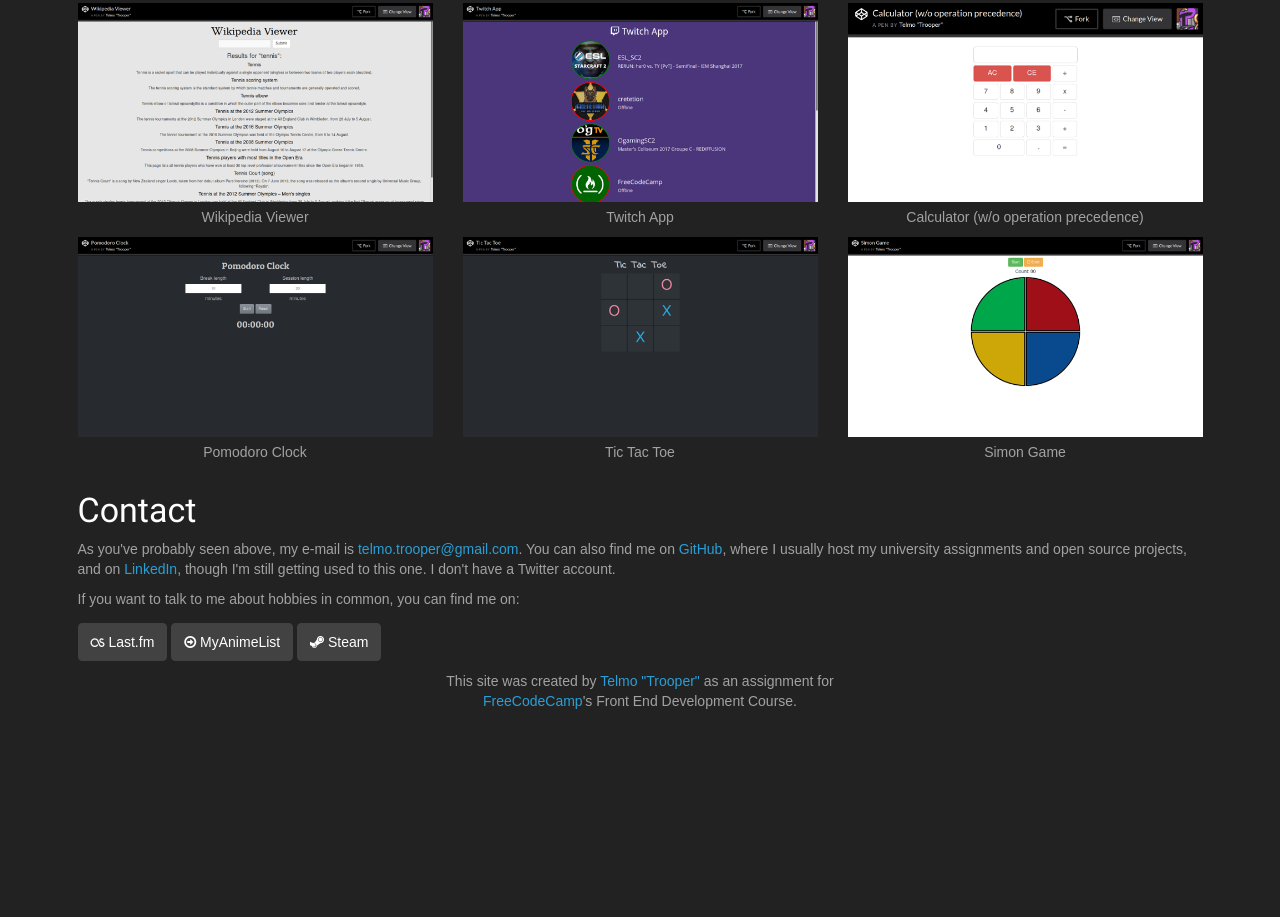
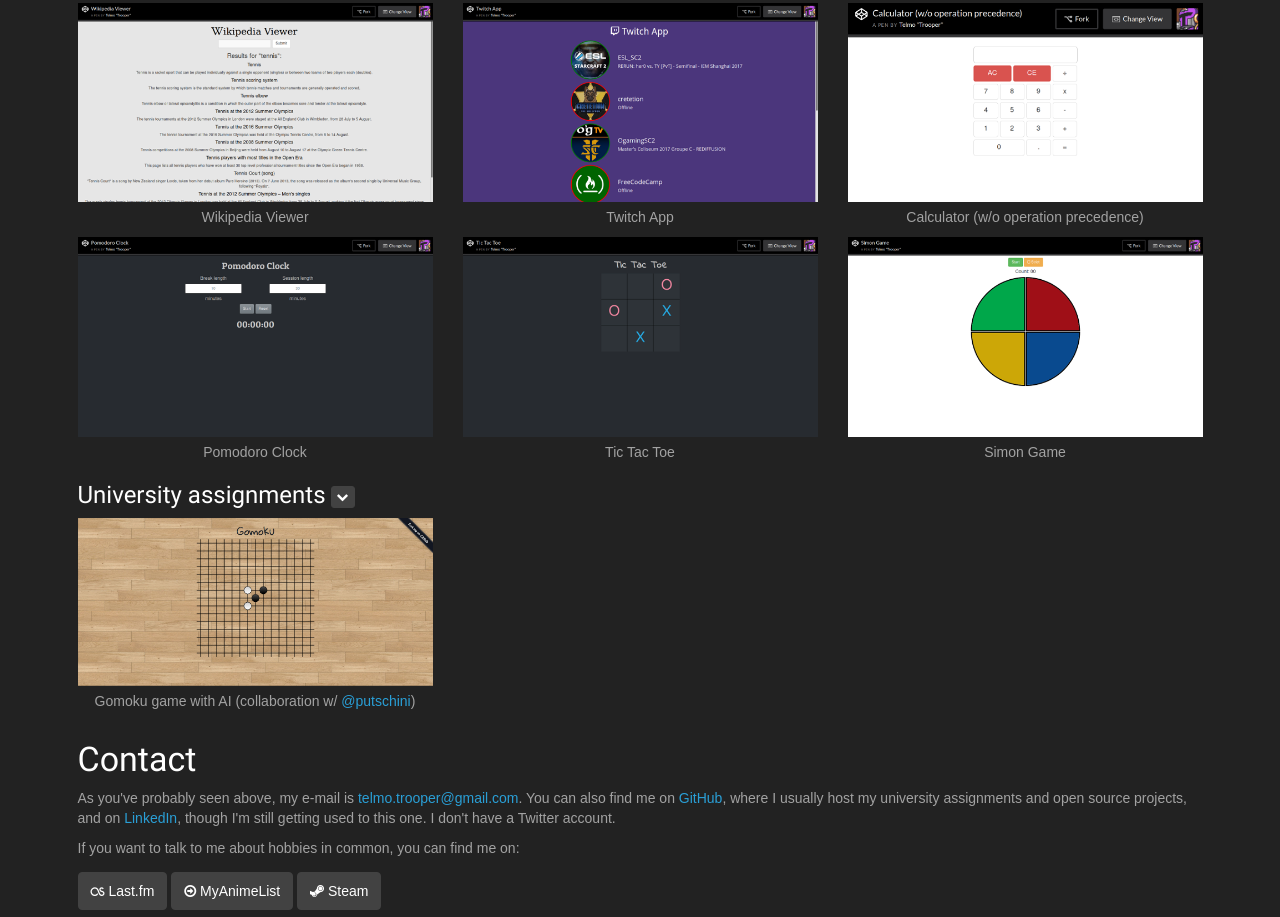
Before and after one commit to telmotrooper/telmotrooper.github.io, a plain HTML site: page index.html in a window 1280 px wide. Shown: the part 818-1735 px from the top of the page. Before the commit the page ends 1539 px from the top, so only its background shows below. Drawn offline with Linux system fonts and the light colour scheme; a web font is replaced by a local one.

Commit message:
Added Gomoku to portfolio

```diff
--- a/css/telmotrooper.css
+++ b/css/telmotrooper.css
@@ -53,6 +53,6 @@ h4 {
   display: flex;
   align-items: center;
 }
-#show-hide {
+.show-hide-btn {
   margin-left: 5px;
 }
--- a/index.html
+++ b/index.html
@@ -55,9 +55,9 @@
 			<h3 id="projects">Projects</h3>
 			<div class="vertical-align">
 				<h4>FreeCodeCamp</h4>
-				<button id="show-hide" class="btn btn-default btn-xs"><i id="show-hide-icon" class="fa fa-chevron-down"></i></button>
+				<a onclick="showOrHide('freecodecamp')"><button class="btn btn-default btn-xs show-hide-btn"><i id="freecodecamp-btn" class="fa fa-chevron-down"></i></button></a>
 			</div>
-			<div id="webpages" class="row thumbnails">
+			<div id="freecodecamp" class="row thumbnails">
 				<div class="col-xs-12 col-sm-4">
 					<a href="https://codepen.io/telmo_trooper/full/EXOdmN/" target="_blank"><img class="img-responsive" src="img/thumbnail_alan_turing.png"></a>
 					<p class="project-description">Alan Turing Tribute Page</p>
@@ -95,6 +95,18 @@
 					<p class="project-description">Simon Game</p>
 				</div>
 			</div>
+			<div class="vertical-align">
+				<h4>University assignments</h4>
+				<a onclick="showOrHide('university-assignments')">
+					<button class="btn btn-default btn-xs show-hide-btn"><i id="university-assignments-btn" class="fa fa-chevron-down"></i></button>
+				</a>
+			</div>
+			<div id="university-assignments" class="row thumbnails">
+				<div class="col-xs-12 col-sm-4">
+					<a href="https://telmotrooper.github.io/gomoku/" target="_blank"><img class="img-responsive" src="img/thumbnail_gomoku.png"></a>
+					<p class="project-description">Gomoku game with AI (collaboration w/ <a target="_blank" href="https://github.com/putschini">@putschini</a>)</p>
+				</div>
+			</div>
 			<h3 id="contact">Contact</h3>
 			<p>As you've probably seen above, my e-mail is <a href="mailto:telmo.trooper@gmail.com">telmo.trooper@gmail.com</a>. You can also find me on <a href="https://github.com/telmotrooper" target="_blank">GitHub</a>, where I usually host my university assignments and open source projects, and on <a href="https://www.linkedin.com/in/telmo-trooper/" target="_blank">LinkedIn</a>, though I'm still getting used to this one. I don't have a Twitter account.</p>
 			<p>If you want to talk to me about hobbies in common, you can find me on:</p>
--- a/js/telmotrooper.js
+++ b/js/telmotrooper.js
@@ -4,17 +4,16 @@ $(document).ready(function() {
 	$("#mail").clone().appendTo("#phone-bio");
 	$("#occupation").clone().appendTo("#phone-bio");
 	$("#location").clone().appendTo("#phone-bio");
+});
 
-	$("#show-hide").click(function() {
-		if($("#webpages").is(":visible")) {
-			$("#show-hide-icon").removeClass("fa-chevron-down");
-			$("#show-hide-icon").addClass("fa-chevron-right");
-			$("#webpages").hide();
-		} else {
-			$("#show-hide-icon").removeClass("fa-chevron-right");
-			$("#show-hide-icon").addClass("fa-chevron-down");
-			$("#webpages").show();
-		}
-
-	});
-});
+function showOrHide(element) {
+	if($("#" + element).is(":visible")) {
+		$("#" + element + "-btn").removeClass("fa-chevron-down");
+		$("#" + element + "-btn").addClass("fa-chevron-right");
+		$("#" + element).hide();
+	} else {
+		$("#" + element + "-btn").removeClass("fa-chevron-right");
+		$("#" + element + "-btn").addClass("fa-chevron-down");
+		$("#" + element).show();
+	}
+}
```
Also changed, not shown: img/thumbnail_gomoku.png (added).
